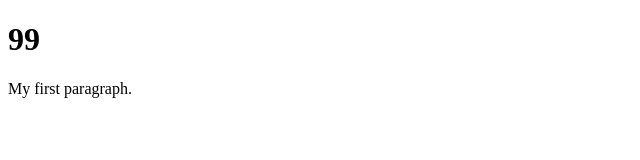
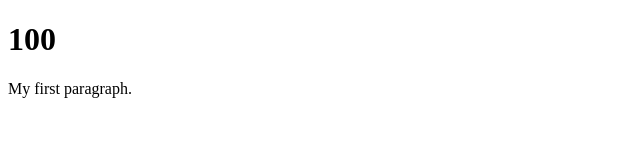
Before and after one commit to cybertricks/azure, a plain HTML site: page index.html in a window 1280 px wide. Shown: the full height of the page, 0-640 px from the left. Drawn offline with Linux system fonts and the light colour scheme.

Commit message:
Update index.html

```diff
--- a/index.html
+++ b/index.html
@@ -2,7 +2,7 @@
 <html>
 <body>
 
-<h1>99</h1>
+<h1>100</h1>
 <p>My first paragraph.</p>
 
 </body>
```
